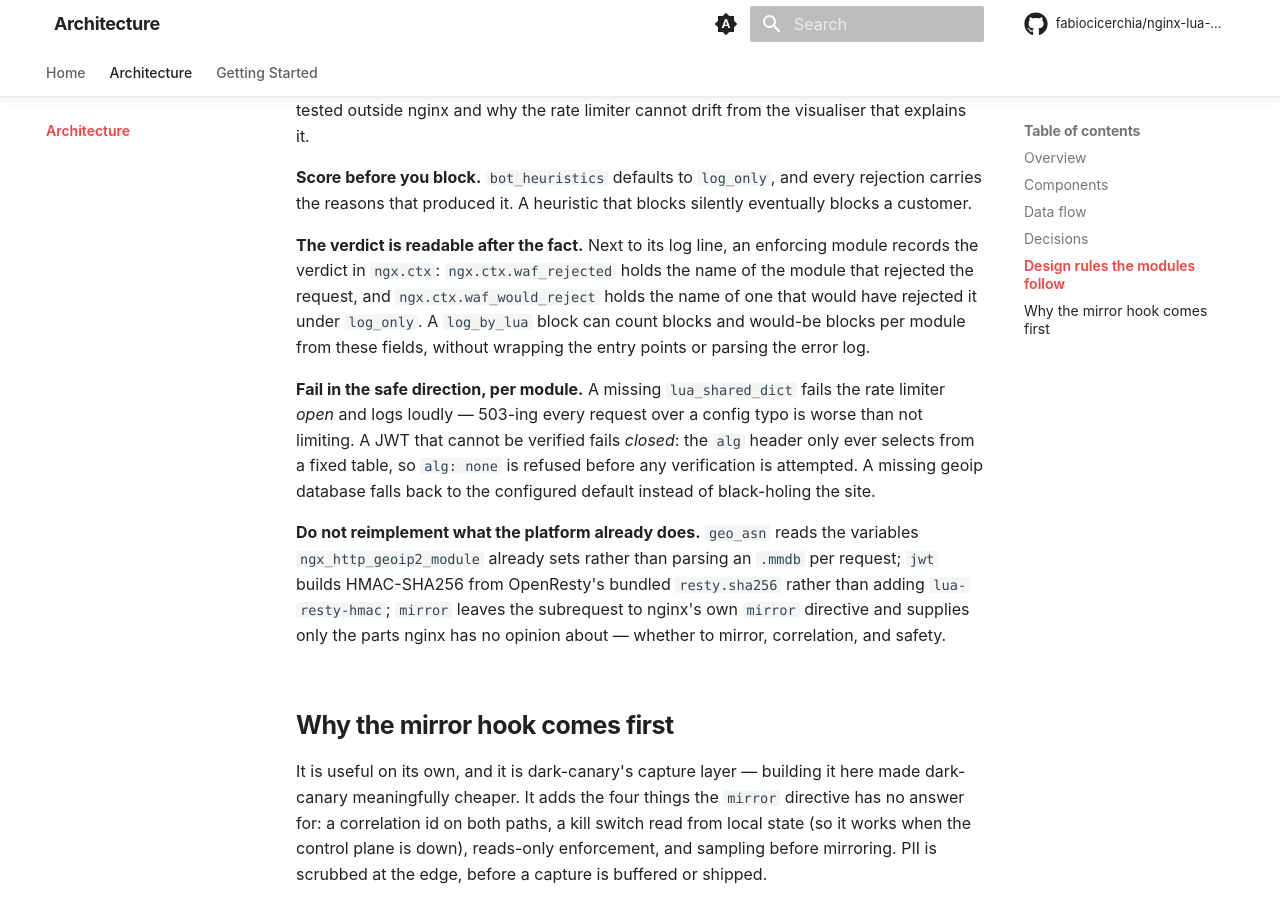
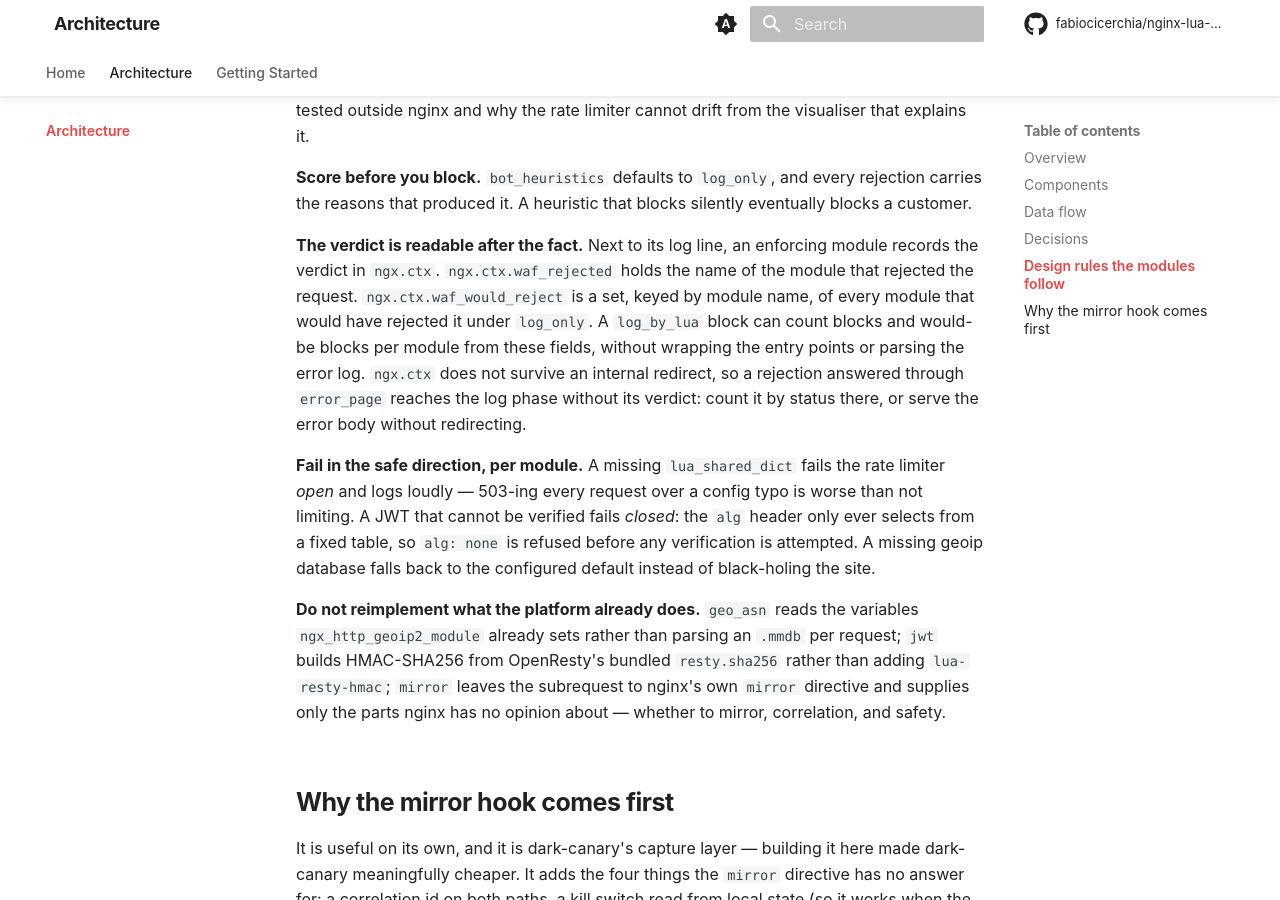
Before and after one commit to fabiocicerchia/nginx-lua-waf-kit, an MkDocs documentation site: the page built from docs/architecture.md, in a window 1280 px wide and 900 px high, scrolled down 696 px. Built offline with MkDocs 1.6.1 and Material for MkDocs 9.7.7, drawn with Linux system fonts in a browser that asks for light colours; comment, search, counter and statistics services are not loaded.

Commit message:
fix: record every log_only module that would reject, not just the last
ngx.ctx.waf_would_reject held one module name, so when geo_asn and then
bot_heuristics would both have rejected a request, only bot_heuristics
reached the log phase. It is now a set keyed by module name. Also documents
that ngx.ctx does not survive an error_page redirect.

Co-Authored-By: Claude Opus 5.5 (1M context) <noreply@anthropic.com>
Claude-Session: https://claude.ai/code/session_01W9qQcdhteprXLv4mfoMypj

```diff
--- a/docs/architecture.md
+++ b/docs/architecture.md
@@ -25,11 +25,14 @@ rejection carries the reasons that produced it. A heuristic that blocks silently
 eventually blocks a customer.
 
 **The verdict is readable after the fact.** Next to its log line, an enforcing
-module records the verdict in `ngx.ctx`: `ngx.ctx.waf_rejected` holds the name
-of the module that rejected the request, and `ngx.ctx.waf_would_reject` holds the
-name of one that would have rejected it under `log_only`. A `log_by_lua` block
-can count blocks and would-be blocks per module from these fields, without
-wrapping the entry points or parsing the error log.
+module records the verdict in `ngx.ctx`. `ngx.ctx.waf_rejected` holds the name
+of the module that rejected the request. `ngx.ctx.waf_would_reject` is a set,
+keyed by module name, of every module that would have rejected it under
+`log_only`. A `log_by_lua` block can count blocks and would-be blocks per module
+from these fields, without wrapping the entry points or parsing the error log.
+`ngx.ctx` does not survive an internal redirect, so a rejection answered through
+`error_page` reaches the log phase without its verdict: count it by status
+there, or serve the error body without redirecting.
 
 **Fail in the safe direction, per module.** A missing `lua_shared_dict` fails the
 rate limiter *open* and logs loudly — 503-ing every request over a config typo is
```
Also changed, not shown: 5 other files.
